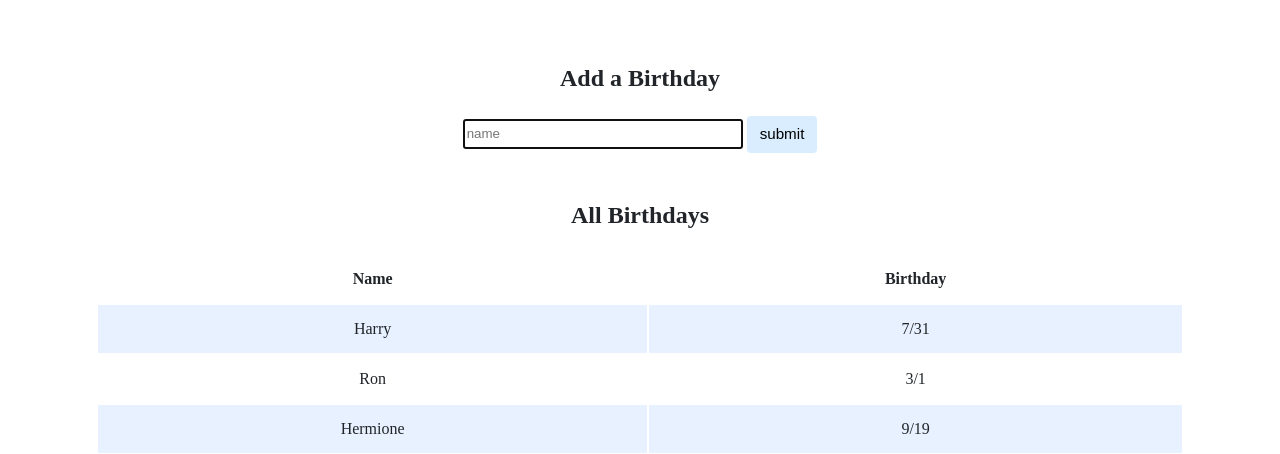
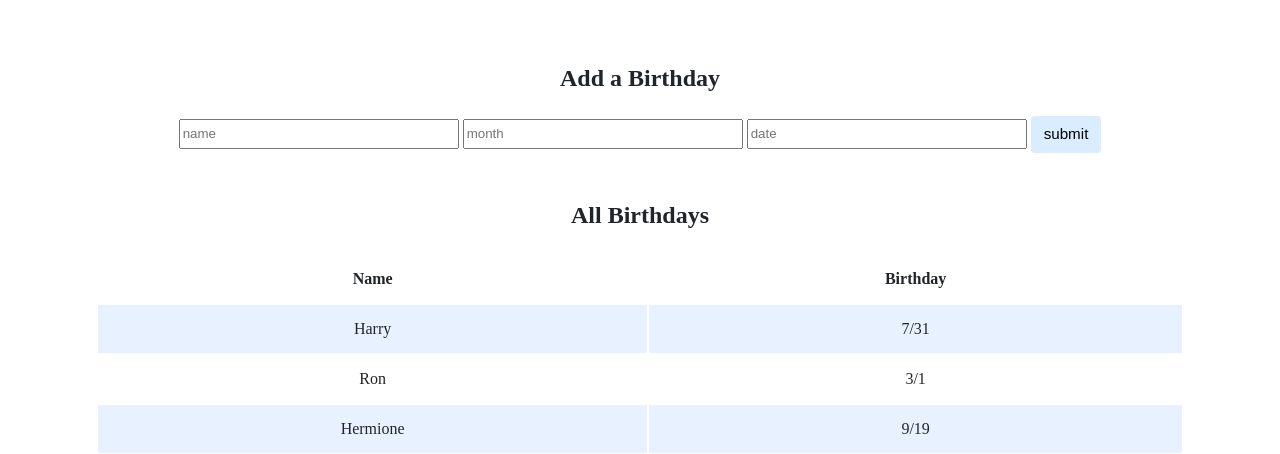
Before and after one commit to holyfatmama/Portfolio, a Flask app: page / in a window 1280 px wide. Shown: the part 200-654 px from the top of the page. Run offline with Flask 3, Linux system fonts and the light colour scheme; data comes from the database, SQL or seed files in the repository; some libraries are stand-ins or nearby versions.

Commit message:
Sun, Oct 29, 2023, 7:28 PM +08:00

```diff
--- a/birthdays/templates/index.html
+++ b/birthdays/templates/index.html
@@ -16,7 +16,9 @@
                 <h2>Add a Birthday</h2>
                 <!-- TODO: Create a form for users to submit a name, a month, and a day -->
                 <form method="post">
-                    <input autocomplete="off" autofocus name="name" placeholder="name" type="text">
+                    <input autocomplete="off" name="name" placeholder="name" type="text">
+                    <input autocomplete="off" name="month" placeholder="month" type="text">
+                    <input autocomplete="off" name="date" placeholder="date" type="text">
                     <button type="submit">submit</button>
                 </form>
             </div>
```
